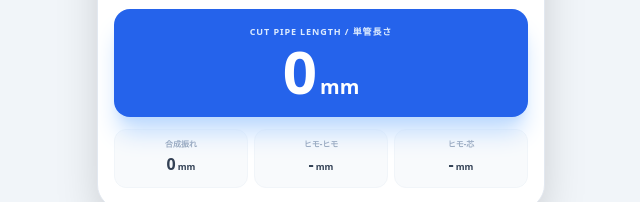
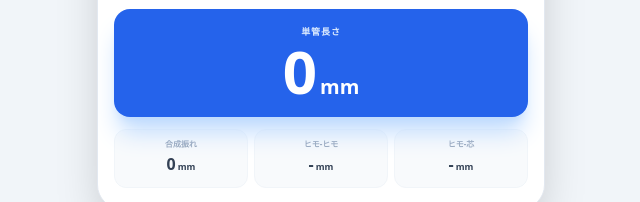
Before and after one commit to Msk-Nnk/duct-calculator, a plain HTML site: page index.html in a window 1280 px wide. Shown: the part 474-676 px from the top of the page, 319-959 px from the left. Drawn offline with nearby package versions, Linux system fonts and the light colour scheme.

Commit message:
Update index.html

```diff
--- a/index.html
+++ b/index.html
@@ -91,7 +91,7 @@
                 <!-- Main Result - More Compact -->
                 <div id="result-container" class="bg-blue-600 rounded-2xl p-4 text-white shadow-xl shadow-blue-100 text-center relative overflow-hidden transition-all duration-300">
                     <div class="relative z-10">
-                        <p class="text-[9px] font-black text-blue-100 mb-0.5 tracking-widest uppercase">Cut Pipe Length / 単管長さ</p>
+                        <p class="text-[9px] font-black text-blue-100 mb-0.5 tracking-widest uppercase">単管長さ</p>
                         <div class="flex items-baseline justify-center">
                             <span id="res-pipe" class="text-6xl font-black tracking-tighter result-zoom leading-none">0</span>
                             <span class="text-xl font-bold ml-1.5">mm</span>
```
